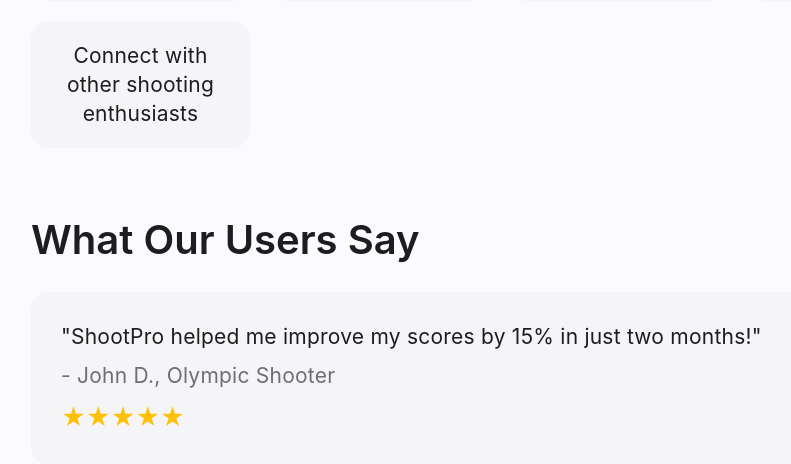
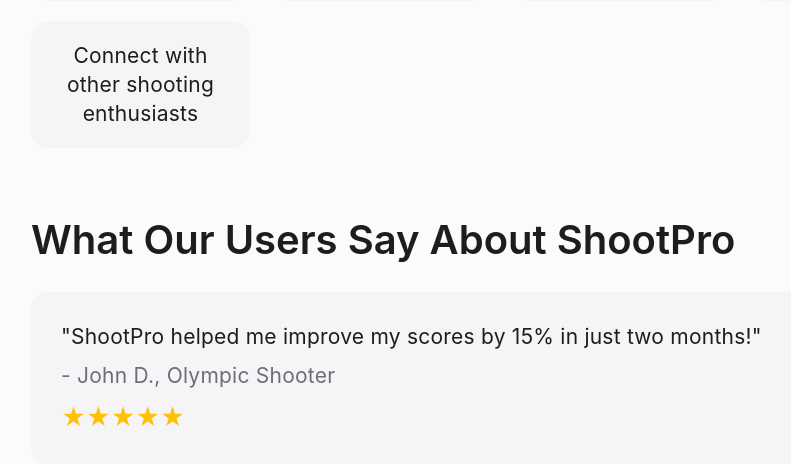
Before and after one commit to SohniSwatantra/shoot-pro-app, a FastAPI app: page / in a window 1280 px wide. Shown: the part 587-1051 px from the top of the page, without its empty margins (141-932 px from the left). Run offline with FastAPI, Linux system fonts and the light colour scheme.

Commit message:
Update changes

```diff
--- a/templates/landing.html
+++ b/templates/landing.html
@@ -30,7 +30,7 @@
             </ul>
         </section>
         <section class="testimonials">
-            <h2>What Our Users Say</h2>
+            <h2>What Our Users Say About ShootPro</h2>
             <div class="testimonial">
                 <p>"ShootPro helped me improve my scores by 15% in just two months!"</p>
                 <p class="author">- John D., Olympic Shooter</p>
```
